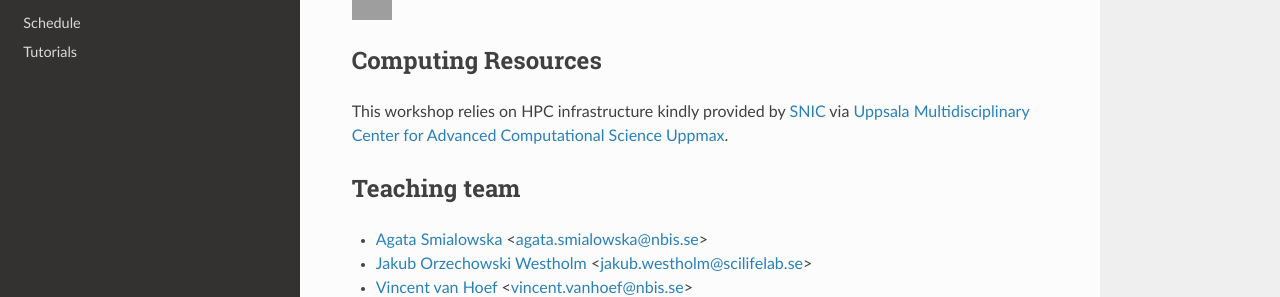
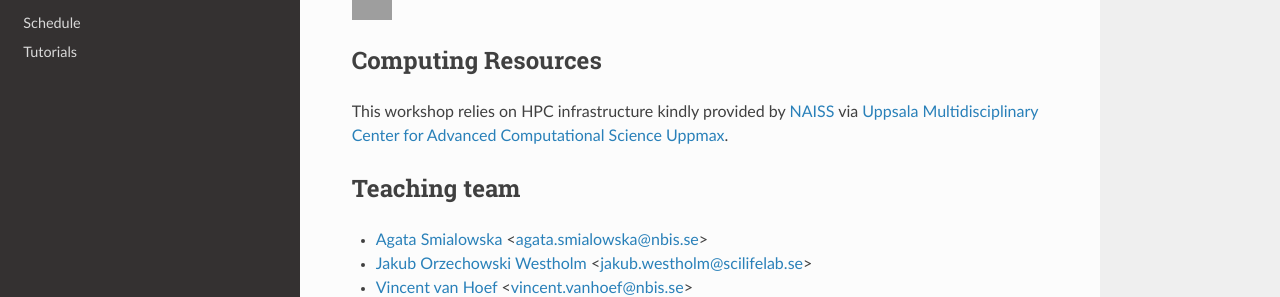
Before and after one commit to NBISweden/workshop-epigenomics-RTDs, a Sphinx documentation site: the page built from docs/index.rst, in a window 1280 px wide and 900 px high, scrolled down 2592 px. Shown: the part 156-453 px from the top of the window. Built offline with Sphinx 7.4.7 and the Read the Docs theme 2.0.0, drawn with Linux system fonts in a browser that asks for light colours; grey boxes are pictures that could not be loaded.

Commit message:
Update index.rst

```diff
--- a/docs/index.rst
+++ b/docs/index.rst
@@ -147,7 +147,7 @@ Unfortunately we are **not** able to warrant any university credits (högskolepo
 Computing Resources
 --------------------------------
 
-This workshop relies on HPC infrastructure kindly provided by `SNIC <https://www.snic.se/>`_ via `Uppsala Multidisciplinary Center for Advanced Computational Science Uppmax <https://www.uppmax.uu.se/>`_.
+This workshop relies on HPC infrastructure kindly provided by `NAISS <https://www.naiss.se/>`_ via `Uppsala Multidisciplinary Center for Advanced Computational Science Uppmax <https://www.uppmax.uu.se/>`_.
 
 
 Teaching team
```
